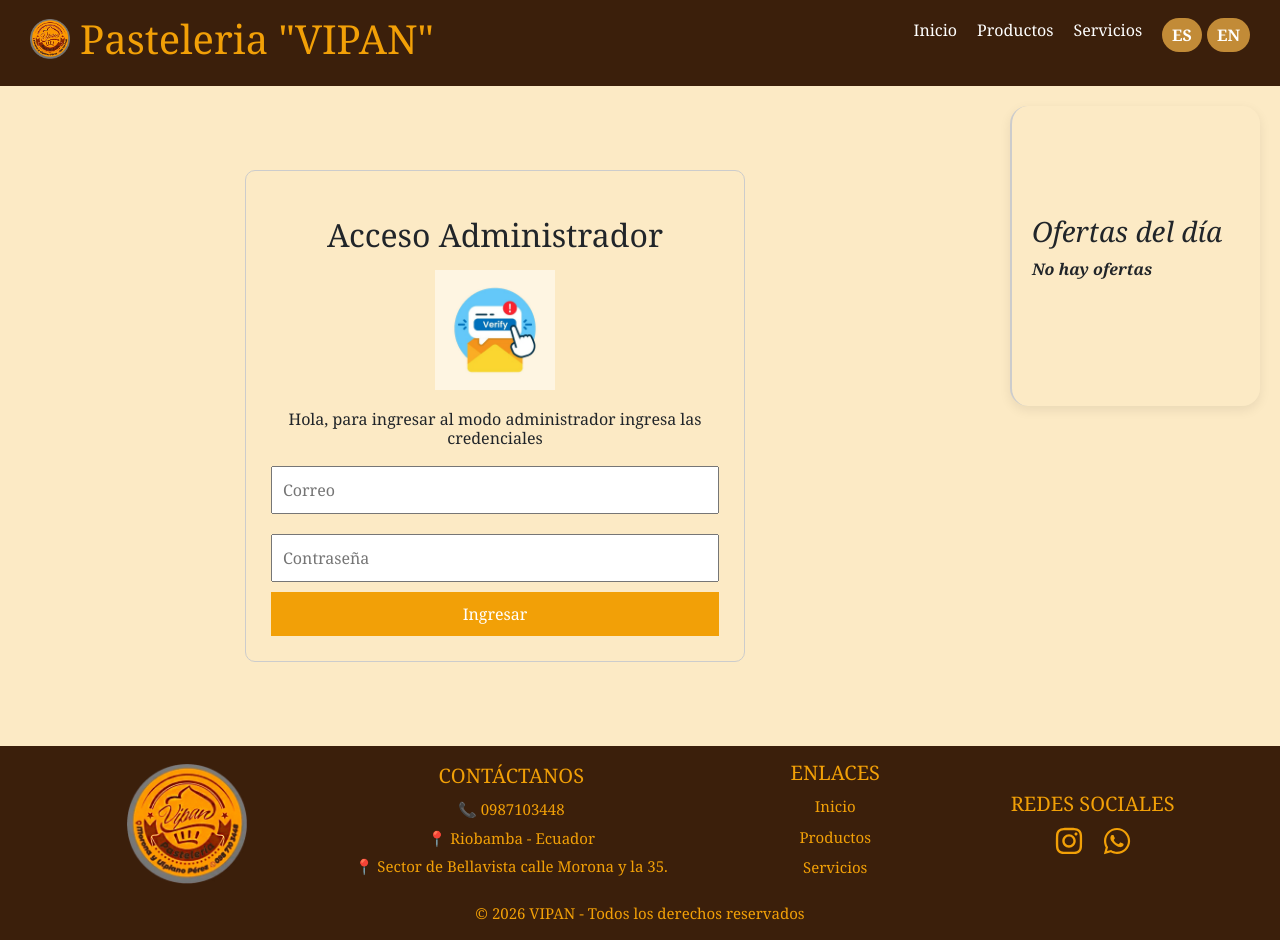
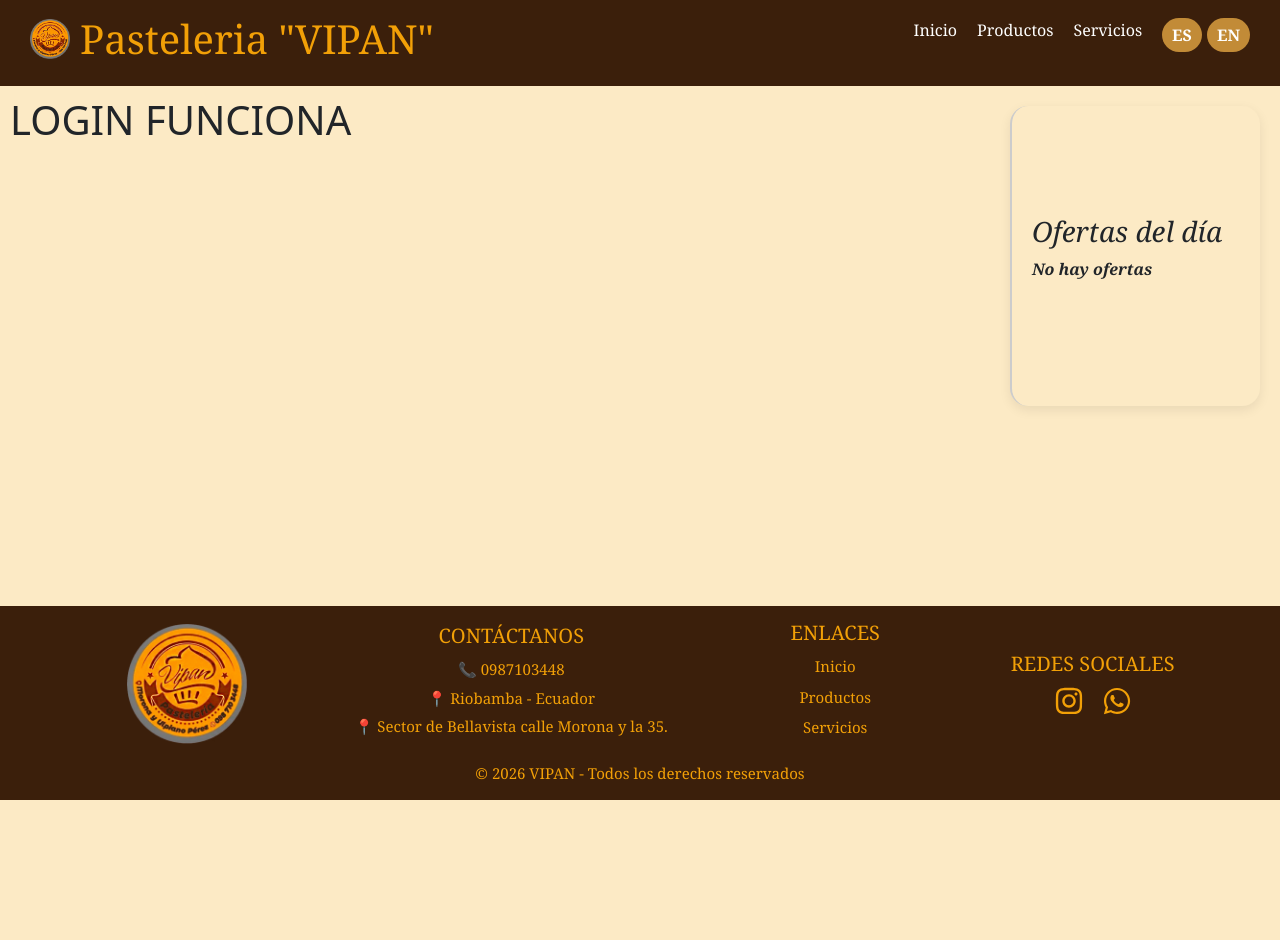
Before and after one commit to Steven21166/Vinculacion, a React (Create React App) app in the folder frontend/: page /login in a window 1280 px wide. After the commit the page ends 800 px from the top, so only its background shows below. Built offline with nearby package versions, Linux system fonts and the light colour scheme; no server answers.

Commit message:
test login

```diff
--- a/frontend/src/components/Login.js
+++ b/frontend/src/components/Login.js
@@ -45,40 +45,8 @@
   };
 
   return (
-    <div className="login-container">
-      <form onSubmit={handleLogin}>
-        <h2>Acceso Administrador</h2>
-        <img
-          src="/verificacion.png"
-          alt="Verificación"
-          className="img-verificacion"
-        />
-        <h6>
-          Hola, para ingresar al modo administrador ingresa las credenciales
-        </h6>
-
-        <input
-          type="email"
-          placeholder="Correo"
-          value={correo}
-          onChange={(e) => setCorreo(e.target.value)}
-          required
-        />
-
-        <input
-          type="password"
-          placeholder="Contraseña"
-          value={password}
-          onChange={(e) => setPassword(e.target.value)}
-          required
-        />
-
-        <button type="submit">Ingresar</button>
-      </form>
-
-      {mostrarAnimacion && (
-        <Animacion video={video} cerrar={() => setMostrarAnimacion(false)} />
-      )}
+    <div>
+      <h1>LOGIN FUNCIONA</h1>
     </div>
   );
 }
```
